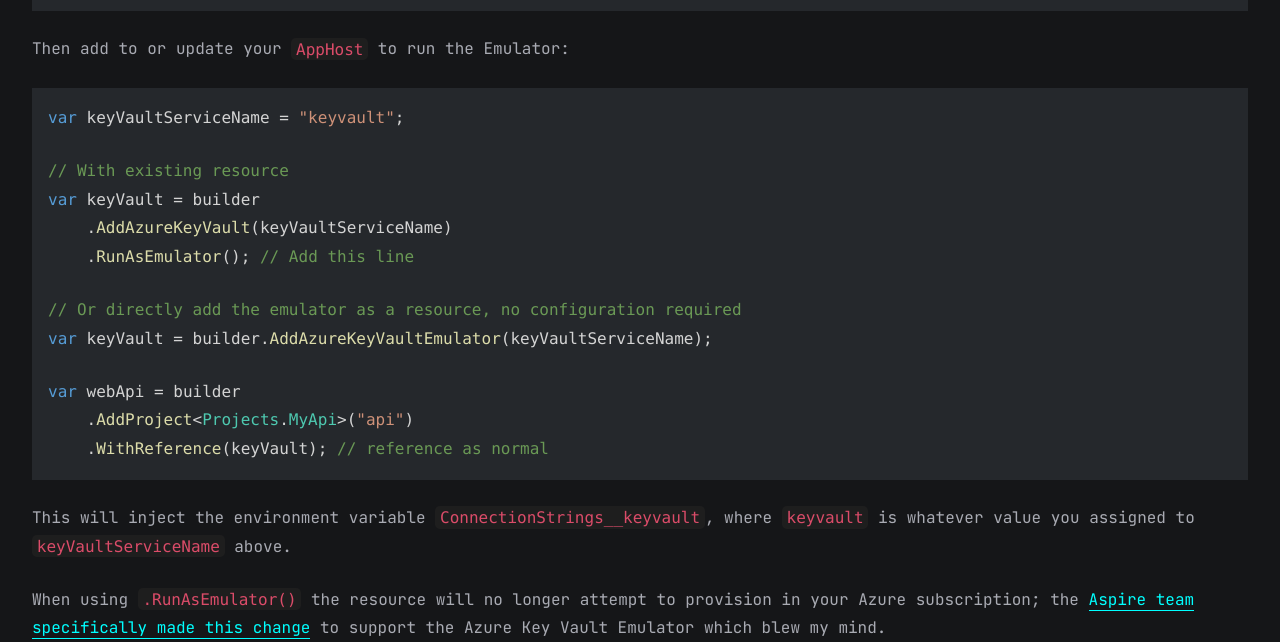
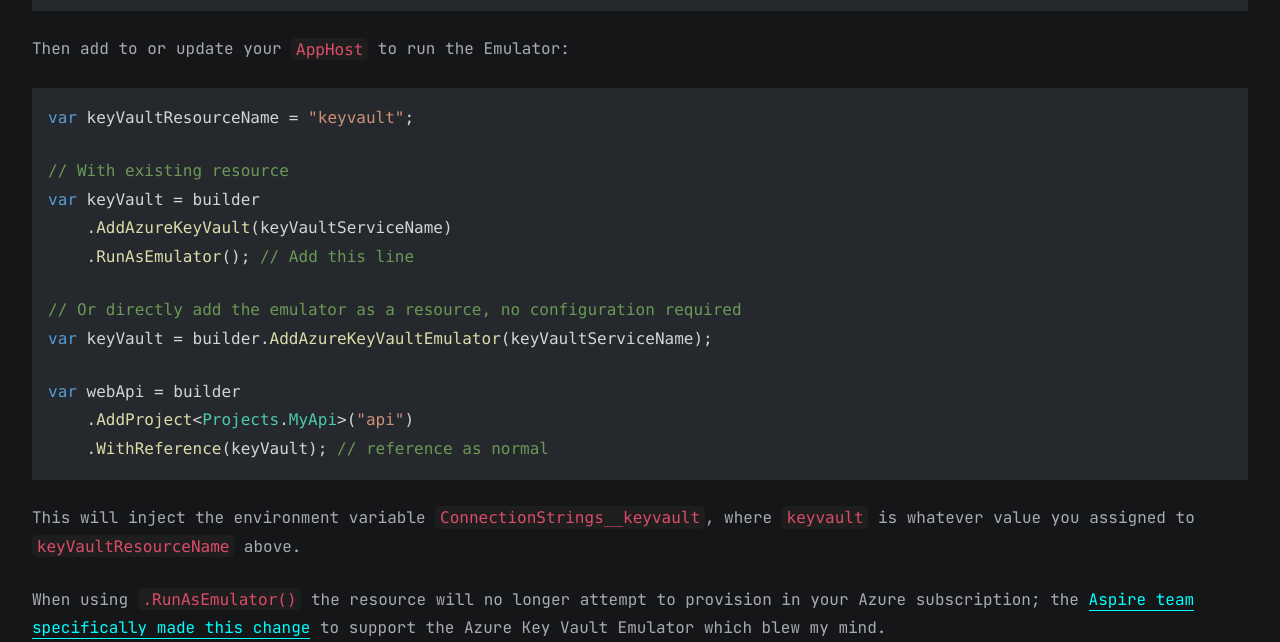
Before and after one commit to james-gould/PersonalBlog, a Jekyll site: the page built from all_collections/_posts/2025-30-04-Azure-Key-Vault-Emulator.md, in a window 1280 px wide and 900 px high, scrolled down 2057 px. Shown: the part 152-794 px from the top of the window. Built offline with Jekyll 4.4.1, drawn with Linux system fonts in a browser that asks for light colours; nearby versions of some CDN libraries; comment, search, counter and statistics services are not loaded.

Commit message:
Made naming more consistent with context

````diff
--- a/all_collections/_posts/2025-30-04-Azure-Key-Vault-Emulator.md
+++ b/all_collections/_posts/2025-30-04-Azure-Key-Vault-Emulator.md
@@ -43,7 +43,7 @@ dotnet add package AzureKeyVaultEmulator.Aspire.Hosting
 Then add to or update your `AppHost` to run the Emulator:
 
 ```cs
-var keyVaultServiceName = "keyvault";
+var keyVaultResourceName = "keyvault";
 
 // With existing resource
 var keyVault = builder
@@ -58,7 +58,7 @@ var webApi = builder
     .WithReference(keyVault); // reference as normal
 ```
 
-This will inject the environment variable `ConnectionStrings__keyvault`, where `keyvault` is whatever value you assigned to `keyVaultServiceName` above.
+This will inject the environment variable `ConnectionStrings__keyvault`, where `keyvault` is whatever value you assigned to `keyVaultResourceName` above.
 
 When using `.RunAsEmulator()` the resource will no longer attempt to provision in your Azure subscription; the [Aspire team specifically made this change](https://www.reddit.com/r/dotnet/comments/1k7pr7l/comment/mp3ohum/) to support the Azure Key Vault Emulator which blew my mind.
 
````
